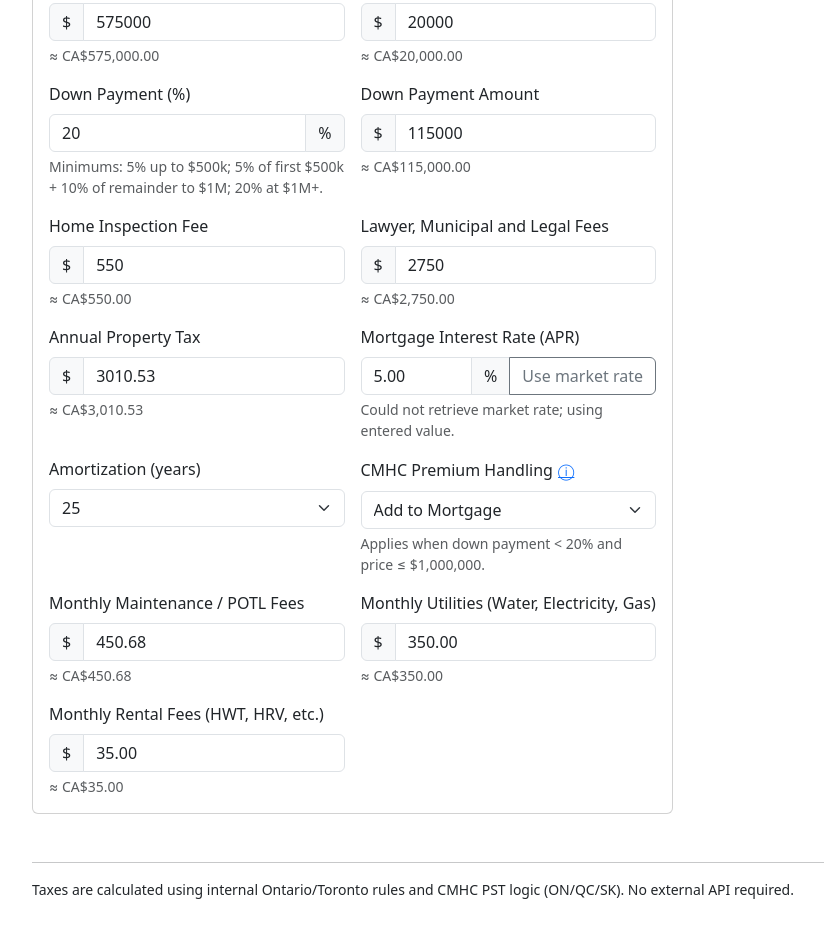
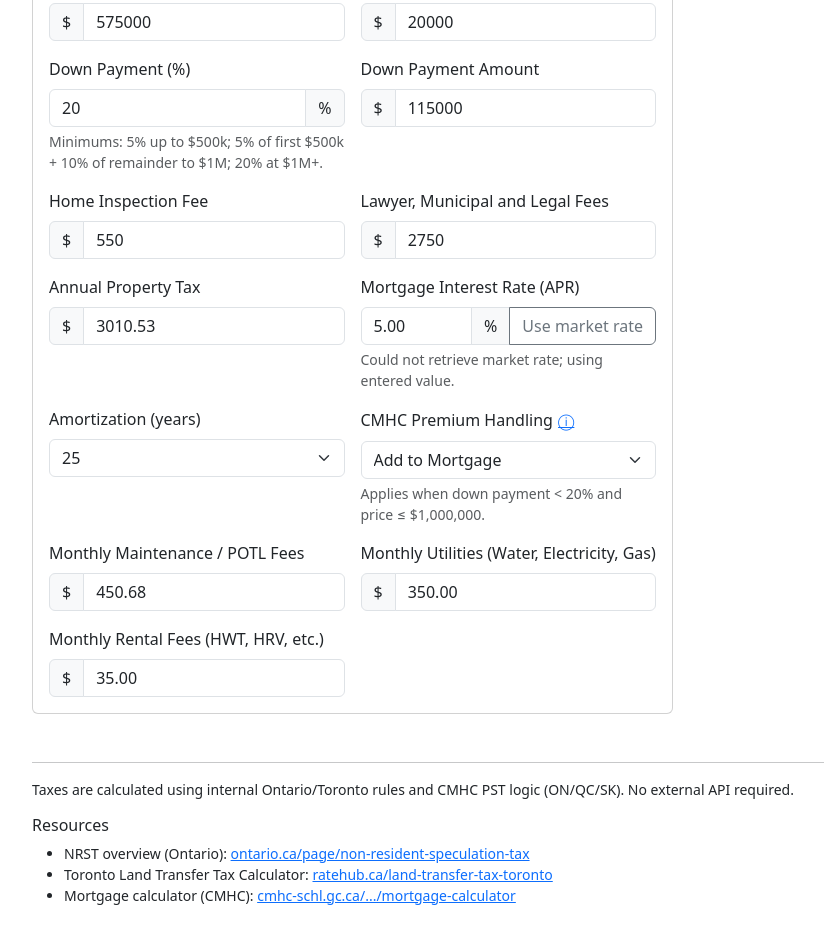
Before and after one commit to ahilan-thurairajah/RealEstate, a website: page public/calculator.html in a window 1280 px wide. Shown: the part 680-1624 px from the top of the page, without its empty margins (50-874 px from the left). Drawn offline with nearby package versions, Linux system fonts and the light colour scheme; no server answers.

Commit message:
chore: remove currency previews; add NRST description and external resources

```diff
--- a/public/calculator.html
+++ b/public/calculator.html
@@ -53,9 +53,9 @@
                       <option value="no" selected>No</option>
                     </select>
                   </div>
-                  <div class="col-md-6">
+          <div class="col-md-6">
                     <label class="form-label">Any Buyer a Non-Resident?
-                      <button type="button" class="btn btn-link p-0 align-baseline" data-bs-toggle="popover" data-bs-trigger="focus" title="Non-Resident Speculation Tax (NRST)" data-bs-content="If any buyer is a foreign national and the property is in a designated area, an additional NRST may apply.">
+            <button type="button" class="btn btn-link p-0 align-baseline" data-bs-toggle="popover" data-bs-trigger="focus" data-bs-html="true" title="Non-Resident Speculation Tax (NRST)" data-bs-content="The NRST is an additional land transfer tax on residential property purchased by foreign nationals (non‑citizens/non‑permanent residents) in designated areas of Ontario. <a href='https://www.ontario.ca/page/non-resident-speculation-tax' target='_blank' rel='noopener noreferrer'>Learn more</a>.">
                         <span aria-hidden="true">ⓘ</span><span class="visually-hidden">Info</span>
                       </button>
                     </label>
@@ -120,7 +120,6 @@
                       <span class="input-group-text">$</span>
                       <input type="number" class="form-control" id="purchasePrice" min="0" step="1000" value="575000" />
                     </div>
-                    <div class="form-text" id="purchasePriceHelp"></div>
                   </div>
                   <div class="col-md-6">
                     <label class="form-label">Deposit</label>
@@ -128,7 +127,6 @@
                       <span class="input-group-text">$</span>
                       <input type="number" class="form-control" id="deposit" min="0" step="1000" value="20000" />
                     </div>
-                    <div class="form-text" id="depositHelp"></div>
                   </div>
 
                   <div class="col-md-6">
@@ -145,7 +143,6 @@
                       <span class="input-group-text">$</span>
                       <input type="number" class="form-control" id="downAmt" min="0" step="1000" />
                     </div>
-                    <div class="form-text" id="downAmtHelp"></div>
                   </div>
 
                   <div class="col-md-6">
@@ -154,7 +151,6 @@
                       <span class="input-group-text">$</span>
                       <input type="number" class="form-control" id="inspectionFee" min="0" step="50" value="550" />
                     </div>
-                    <div class="form-text" id="inspectionFeeHelp"></div>
                   </div>
                   <div class="col-md-6">
                     <label class="form-label">Lawyer, Municipal and Legal Fees</label>
@@ -162,7 +158,6 @@
                       <span class="input-group-text">$</span>
                       <input type="number" class="form-control" id="legalFees" min="0" step="50" value="2750" />
                     </div>
-                    <div class="form-text" id="legalFeesHelp"></div>
                   </div>
 
                   <div class="col-md-6">
@@ -171,7 +166,6 @@
                       <span class="input-group-text">$</span>
                       <input type="number" class="form-control" id="annualPropertyTax" min="0" step="10" value="3010.53" />
                     </div>
-                    <div class="form-text" id="annualPropertyTaxHelp"></div>
                   </div>
                   <div class="col-md-6">
                     <label class="form-label">Mortgage Interest Rate (APR)</label>
@@ -215,7 +209,6 @@
                       <span class="input-group-text">$</span>
                       <input type="number" class="form-control" id="monthlyMaintenance" min="0" step="5" value="450.68" />
                     </div>
-                    <div class="form-text" id="monthlyMaintenanceHelp"></div>
                   </div>
                   <div class="col-md-6">
                     <label class="form-label">Monthly Utilities (Water, Electricity, Gas)</label>
@@ -223,7 +216,6 @@
                       <span class="input-group-text">$</span>
                       <input type="number" class="form-control" id="monthlyUtilities" min="0" step="5" value="350.00" />
                     </div>
-                    <div class="form-text" id="monthlyUtilitiesHelp"></div>
                   </div>
 
                   <div class="col-md-6">
@@ -232,7 +224,6 @@
                       <span class="input-group-text">$</span>
                       <input type="number" class="form-control" id="monthlyRental" min="0" step="5" value="35.00" />
                     </div>
-                    <div class="form-text" id="monthlyRentalHelp"></div>
                   </div>
 
                 </div>
@@ -283,6 +274,14 @@
     <footer class="container my-5 small">
       <hr />
       <p>Taxes are calculated using internal Ontario/Toronto rules and CMHC PST logic (ON/QC/SK). No external API required.</p>
+      <div class="mt-3">
+        <h6>Resources</h6>
+        <ul class="mb-0">
+          <li>NRST overview (Ontario): <a href="https://www.ontario.ca/page/non-resident-speculation-tax" target="_blank" rel="noopener noreferrer">ontario.ca/page/non-resident-speculation-tax</a></li>
+          <li>Toronto Land Transfer Tax Calculator: <a href="https://www.ratehub.ca/land-transfer-tax-toronto" target="_blank" rel="noopener noreferrer">ratehub.ca/land-transfer-tax-toronto</a></li>
+          <li>Mortgage calculator (CMHC): <a href="https://www.cmhc-schl.gc.ca/consumers/home-buying/calculators/mortgage-calculator" target="_blank" rel="noopener noreferrer">cmhc-schl.gc.ca/.../mortgage-calculator</a></li>
+        </ul>
+      </div>
     </footer>
 
     <script src="/calculator.js" type="module"></script>
--- a/public/calculator.js
+++ b/public/calculator.js
@@ -1,10 +1,6 @@
 const $ = (sel) => document.querySelector(sel);
 const fmt = (n) => Number(n || 0).toLocaleString(undefined, { style: 'currency', currency: 'CAD', minimumFractionDigits: 2, maximumFractionDigits: 2 });
 const nf = new Intl.NumberFormat('en-CA');
-function setHelp(id, value) {
-  const el = $('#' + id);
-  if (el) el.textContent = value ? `≈ ${fmt(value)}` : '';
-}
 
 // Toronto time date-diff (exclusive of closing day)
 function daysBetweenTodayToronto(dateStr) {
@@ -226,16 +222,7 @@ async function recalc() {
   const totalMonthly = monthlyPayment + monthlyPropertyTax + monthlyMaintenance + monthlyUtilities + monthlyRental;
   $('#totalMonthly').textContent = fmt(totalMonthly);
 
-  // Update helper previews under fields
-  setHelp('purchasePriceHelp', purchasePrice);
-  setHelp('depositHelp', deposit);
-  setHelp('downAmtHelp', downAmt);
-  setHelp('inspectionFeeHelp', inspectionFee);
-  setHelp('legalFeesHelp', legalFees);
-  setHelp('annualPropertyTaxHelp', annualPropertyTax);
-  setHelp('monthlyMaintenanceHelp', monthlyMaintenance);
-  setHelp('monthlyUtilitiesHelp', monthlyUtilities);
-  setHelp('monthlyRentalHelp', monthlyRental);
+  // Helper previews removed as requested
 
   // persist key fields
   ['address','closingDate','isToronto','purchasePrice','deposit','downPct','downAmt','inspectionFee','legalFees','annualPropertyTax','apr','amortYears','cmhcHandling','firstTimeBuyer','nonResident','propertyType','dwellingType','monthlyMaintenance','monthlyUtilities','monthlyRental']
```
